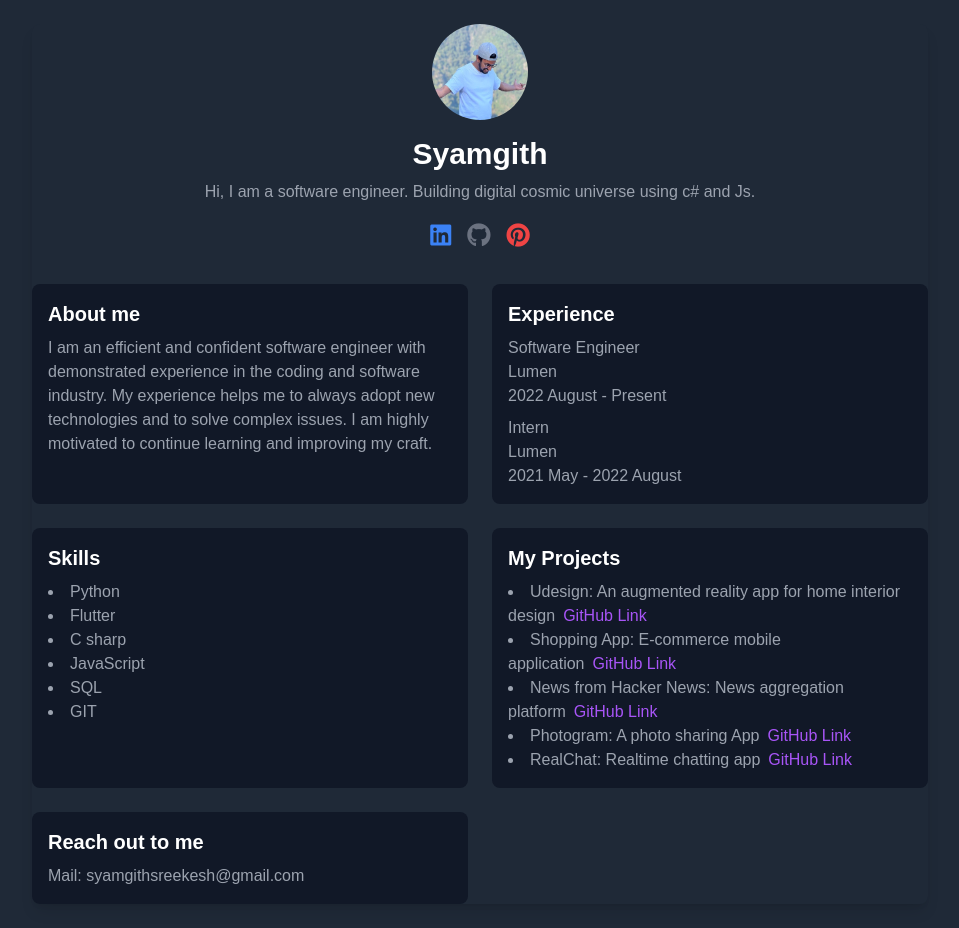
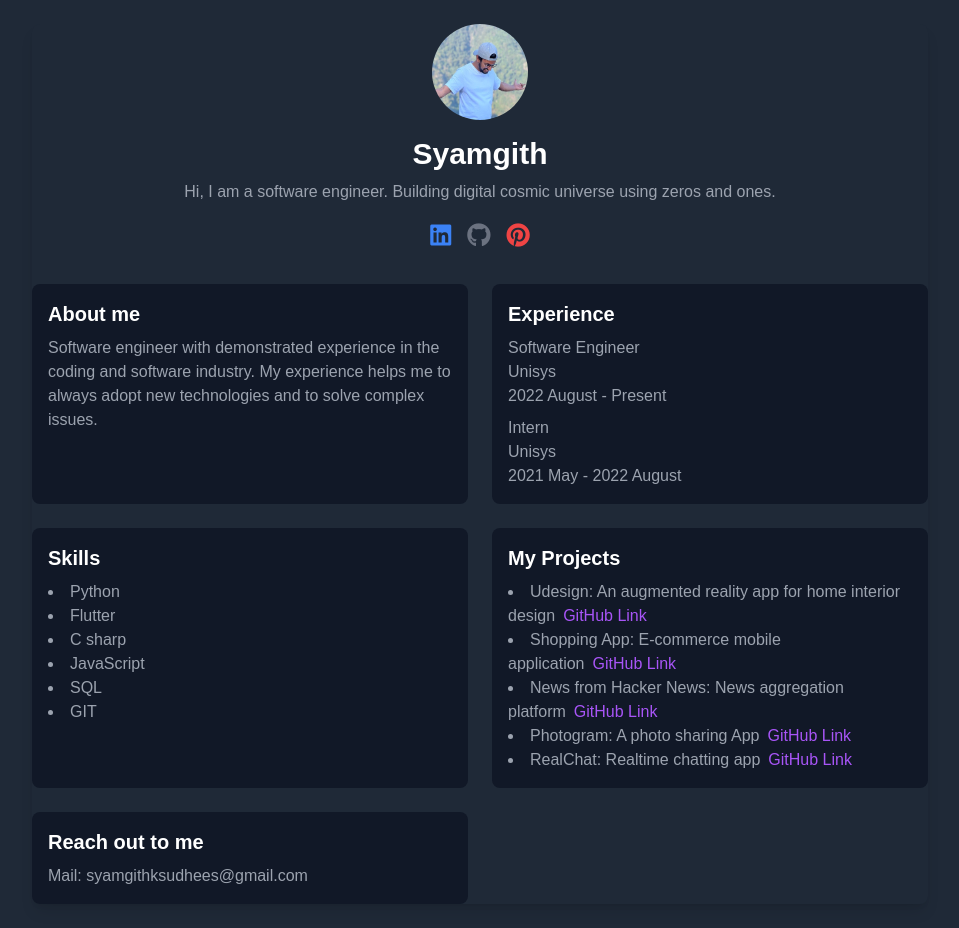
Before and after one commit to Syamgith/syamgith.github.io, a React (Create React App) app: page / in a window 1280 px wide. Shown: the whole page, without its empty margins (160-1119 px from the left). Built offline with nearby package versions, Linux system fonts and the light colour scheme.

Commit message:
added text details

```diff
--- a/src/components/About.js
+++ b/src/components/About.js
@@ -5,10 +5,9 @@ const About = () => {
     <div className="p-4 bg-gray-900 rounded-lg">
       <h2 className="text-xl font-semibold text-white">About me</h2>
       <p className="mt-2 text-gray-400">
-        I am an efficient and confident software engineer with demonstrated
-        experience in the coding and software industry. My experience helps me
-        to always adopt new technologies and to solve complex issues. I am
-        highly motivated to continue learning and improving my craft.
+        Software engineer with demonstrated experience in the coding and
+        software industry. My experience helps me to always adopt new
+        technologies and to solve complex issues.
       </p>
     </div>
   );
--- a/src/components/Contact.js
+++ b/src/components/Contact.js
@@ -4,7 +4,7 @@ const Contact = () => {
   return (
     <div className="p-4 bg-gray-900 rounded-lg">
       <h2 className="text-xl font-semibold text-white">Reach out to me</h2>
-      <p className="mt-2 text-gray-400">Mail: syamgithsreekesh@gmail.com</p>
+      <p className="mt-2 text-gray-400">Mail: syamgithksudhees@gmail.com</p>
     </div>
   );
 };
--- a/src/components/Experience.js
+++ b/src/components/Experience.js
@@ -6,12 +6,12 @@ const Experience = () => {
       <h2 className="text-xl font-semibold text-white">Experience</h2>
       <div className="mt-2">
         <p className="text-gray-400">Software Engineer</p>
-        <p className="text-gray-400">Lumen</p>
+        <p className="text-gray-400">Unisys</p>
         <p className="text-gray-400">2022 August - Present</p>
       </div>
       <div className="mt-2">
         <p className="text-gray-400">Intern</p>
-        <p className="text-gray-400">Lumen</p>
+        <p className="text-gray-400">Unisys</p>
         <p className="text-gray-400">2021 May - 2022 August</p>
       </div>
     </div>
--- a/src/components/Header.js
+++ b/src/components/Header.js
@@ -11,8 +11,8 @@ const Header = () => {
       />
       <h1 className="mt-4 text-3xl font-bold text-white">Syamgith</h1>
       <p className="mt-2 text-gray-400">
-        Hi, I am a software engineer. Building digital cosmic universe using c#
-        and Js.
+        Hi, I am a software engineer. Building digital cosmic universe using
+        zeros and ones.
       </p>
       <SocialLinks />
     </div>
```
